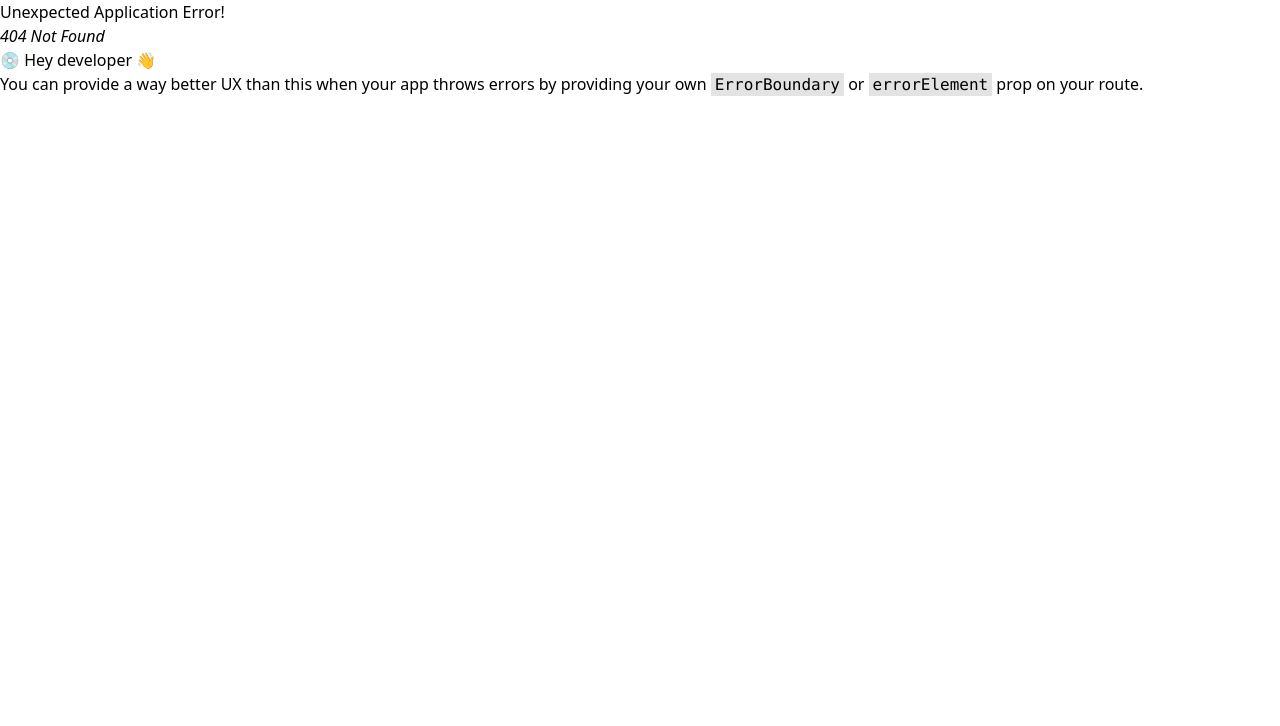
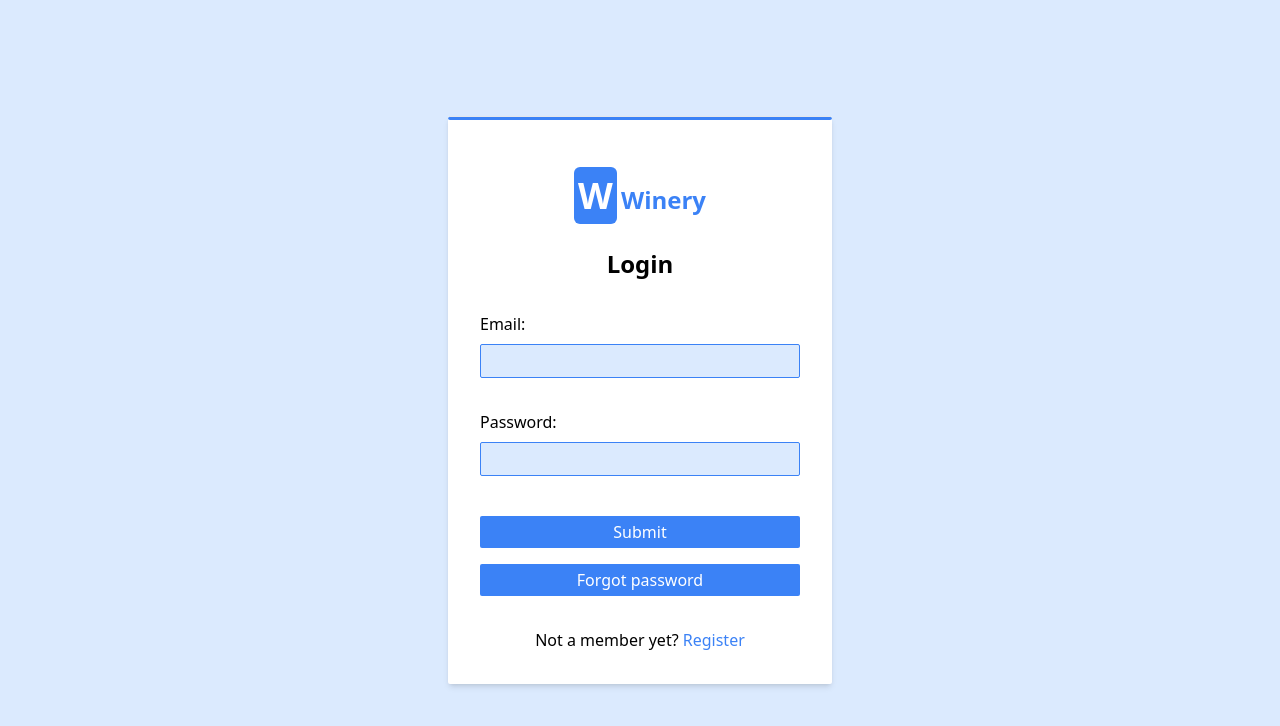
Before and after one commit to Tomreezy/cocktail-drink, a React (Vite) app: page /User/login in a window 1280 px wide. Before the commit this address had no page. Shown: the top 726 px of the page. Built offline with nearby package versions, Linux system fonts and the light colour scheme.

Commit message:
added routing

```diff
--- a/src/Routes.jsx
+++ b/src/Routes.jsx
@@ -18,10 +18,10 @@ const routes = createBrowserRouter([
         ]
     },
     {
-        path:"/login",
+        path:"/User",
         element: <LoginRegisterLayout />,
         children :[
-            {index:true, element:<Login />},
+            {path:"login", element:<Login />},
             {path:"register", element:<Register />}
         ]
     }
--- a/src/components/NavbarMain.jsx
+++ b/src/components/NavbarMain.jsx
@@ -1,25 +1,27 @@
 import MenuIcon from '@mui/icons-material/Menu';
 import ShoppingCartIcon from '@mui/icons-material/ShoppingCart';
 import NightlightIcon from '@mui/icons-material/Nightlight';
+import { NavLink } from 'react-router-dom';
+
 
 
 const NavBarMain = ()=>{
     return (
         <header className="flex flex-col ">
-            <section className="text-center  md:text-right text-sm p-2 text-white bg-indigo-950">  <p className="space-x-3 md:mr-20"><span className='cursor-pointer hover:underline'>Sign in / Guest</span> <span className='hover:underline cursor-pointer'>Create Account</span></p>  </section>
+            <section className="text-center  md:text-right text-sm p-2 text-white bg-indigo-950">  <p className="space-x-3 md:mr-20"><span className='cursor-pointer hover:underline'> <NavLink to={"User/login"}>Sign in / Guest</NavLink></span> <span className='hover:underline cursor-pointer'><NavLink to={"User/register"}>Create Account</NavLink></span></p>  </section>
 
             <section className="bg-blue-100 ">
                <div className='p-2 flex mx-auto max-w-5xl items-center justify-between'>
                 <p className=' sm:hidden'><MenuIcon className='cursor-pointer ' fontSize='medium'  /></p>
-                <h1 className="text-center hidden sm:flex cursor-pointer text-white bg-blue-500 text-4xl font-bold p-2 rounded-md">W</h1>
+                <h1 className="text-center hidden sm:flex cursor-pointer text-white bg-blue-500 text-4xl font-bold p-2 rounded-md"><NavLink to={"/"}>W</NavLink></h1>
                 <nav className='hidden sm:flex  font-lg'>
-                    <p className='py-2 cursor-pointer px-3 hover:bg-blue-200 rounded-md '>Home</p>
+                    <p className='py-2 cursor-pointer px-3 hover:bg-blue-200 rounded-md '><NavLink to={"/"}>Home</NavLink></p>
                     <p className='py-2 cursor-pointer px-3 hover:bg-blue-200 rounded-md ' >Product</p>
                     <p className='py-2 cursor-pointer px-3 hover:bg-blue-200 rounded-md ' >About</p>
                 </nav>
 
 
-                <p className='space-x-3'><span><NightlightIcon className='cursor-pointer text-blue-500' fontSize='small' /></span>  <span>< ShoppingCartIcon fontSize='large' className='bg-transparent text-blue-500 rounded-md cursor-pointer p-1' /></span></p>
+                <p className='space-x-3'><span> <NightlightIcon className='cursor-pointer text-blue-500' fontSize='small' /></span>  <span>< ShoppingCartIcon fontSize='large' className='bg-transparent text-blue-500 rounded-md cursor-pointer p-1' /></span></p>
                 </div>
             </section>
         </header>
--- a/src/pages/Login.jsx
+++ b/src/pages/Login.jsx
@@ -1,4 +1,4 @@
-
+import { NavLink } from "react-router-dom"
 
 
 const Login = ()=>{
@@ -8,25 +8,25 @@ const Login = ()=>{
             <form className=" bg-white w-[80vw] max-w-96 rounded-sm shadow-md overflow-hidden ">
                 <hr className="bg-blue-500 w-full h-1 rounded-sm" />
                 <div className="m-8  ">
-                <p className="text-center mt-14"><span className="text-center text-white bg-blue-500 text-4xl font-bold p-1 rounded-md">W</span> <span className="text-blue-500 text-2xl font-bold">Winery</span></p>
+                <p className="text-center mt-14"> <NavLink to={"/"}> <span className="text-center text-white bg-blue-500 text-4xl font-bold p-1 rounded-md">W</span> <span className="text-blue-500 text-2xl font-bold">Winery</span></NavLink></p>
                 <p className="text-center text-2xl font-bold mt-8">Login</p>
 
                 <div className="space-y-2 mt-8">
-                    <label className="block">Email:</label>
-                    <input className="bg-blue-100 border outline-none border-blue-500 border-solid w-full rounded-sm px-3 py-1" />
+                    <label htmlFor="email" className="block">Email:</label>
+                    <input id="email" type="email" className="bg-blue-100 border outline-none border-blue-500 border-solid w-full rounded-sm px-3 py-1" />
                 </div>
 
 
                 <div className="space-y-2 mb-2 mt-8">
                     <label htmlFor="password" className="block">Password:</label>
-                    <input id="password" className="bg-blue-100 outline-none border border-blue-500 border-solid w-full rounded-sm px-3 py-1" />
+                    <input id="password" type="password" className="bg-blue-100 outline-none border border-blue-500 border-solid w-full rounded-sm px-3 py-1" />
                 </div>
 
                 <button type="submit" className="w-full mt-8 bg-blue-500  py-1 text-white rounded-sm">Submit</button>
 
                 <button className="w-full mt-4 bg-blue-500 mb-8 py-1 text-white rounded-sm">Forgot password</button>
 
-                <p className="text-center">Not a member yet? <span className="text-blue-500">Register</span></p>
+                <p className="text-center">Not a member yet? <span className="text-blue-500"><NavLink to={"/User/register"}>Register</NavLink></span></p>
                 </div>
             </form>
         </div>
--- a/src/pages/Register.jsx
+++ b/src/pages/Register.jsx
@@ -1,4 +1,4 @@
-
+import { NavLink } from "react-router-dom"
 
 
 const Register = ()=>{
@@ -8,7 +8,7 @@ const Register = ()=>{
         <form className=" bg-white w-[80vw] max-w-96 rounded-sm shadow-md overflow-hidden ">
             <hr className="bg-blue-500 w-full h-1 rounded-sm" />
             <div className="m-8  ">
-            <p className="text-center mt-14"><span className="text-center text-white bg-blue-500 text-4xl font-bold p-1 rounded-md">W</span> <span className="text-blue-500 text-2xl font-bold">Winery</span></p>
+            <p className="text-center mt-14"><NavLink to={"/"}><span className="text-center text-white bg-blue-500 text-4xl font-bold p-1 rounded-md">W</span> <span className="text-blue-500 text-2xl font-bold">Winery</span></NavLink></p>
             <p className="text-center text-2xl font-bold mt-8">Register</p>
 
             <div className="space-y-2 mt-8">
@@ -19,17 +19,17 @@ const Register = ()=>{
 
             <div className="space-y-2 mb-2 mt-8">
                 <label htmlFor="Email" className="block">Email:</label>
-                <input id="Email" className="bg-blue-100 outline-none border border-blue-500 border-solid w-full rounded-sm px-3 py-1" />
+                <input id="Email" type="email" className="bg-blue-100 outline-none border border-blue-500 border-solid w-full rounded-sm px-3 py-1" />
             </div>
 
             <div className="space-y-2 mb-2 mt-8">
                 <label htmlFor="password" className="block">Password:</label>
-                <input id="password" className="bg-blue-100 outline-none border border-blue-500 border-solid w-full rounded-sm px-3 py-1" />
+                <input id="password" type="password" className="bg-blue-100 outline-none border border-blue-500 border-solid w-full rounded-sm px-3 py-1" />
             </div>
 
             <button className="w-full mt-8 bg-blue-500 mb-8 py-1 text-white rounded-sm">Register</button>
 
-            <p className="text-center">Already a member? <span className="text-blue-500">Login</span></p>
+            <p className="text-center">Already a member? <span className="text-blue-500"><NavLink to={"/User/login"}>Login</NavLink></span></p>
             </div>
         </form>
     </div>
```
